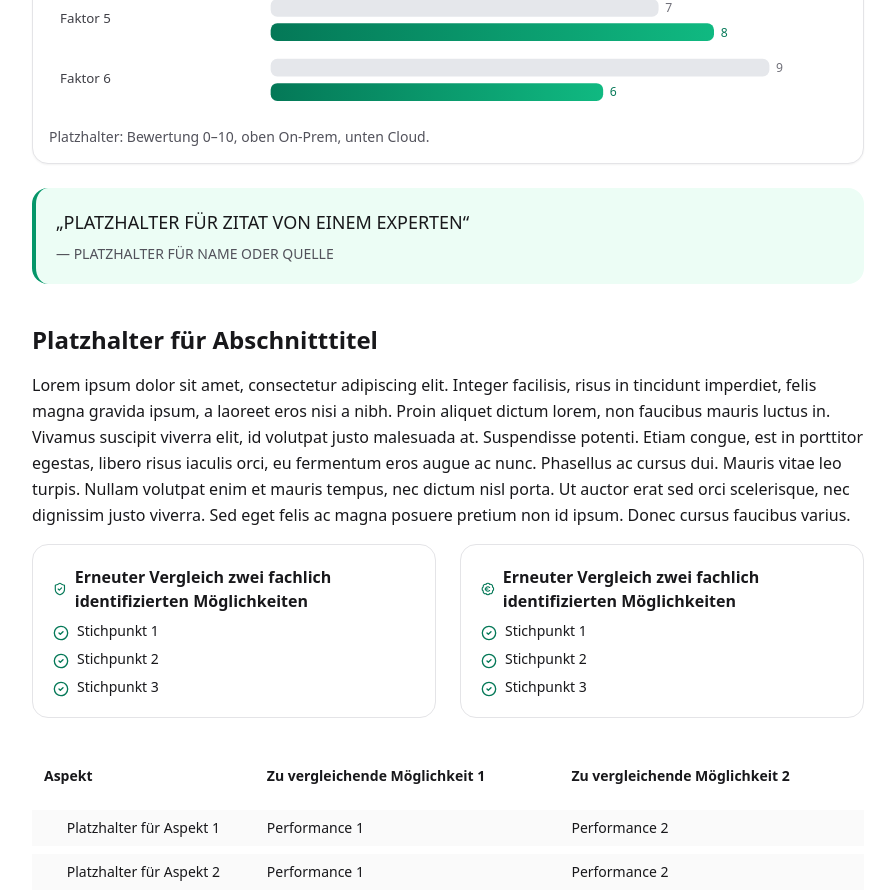
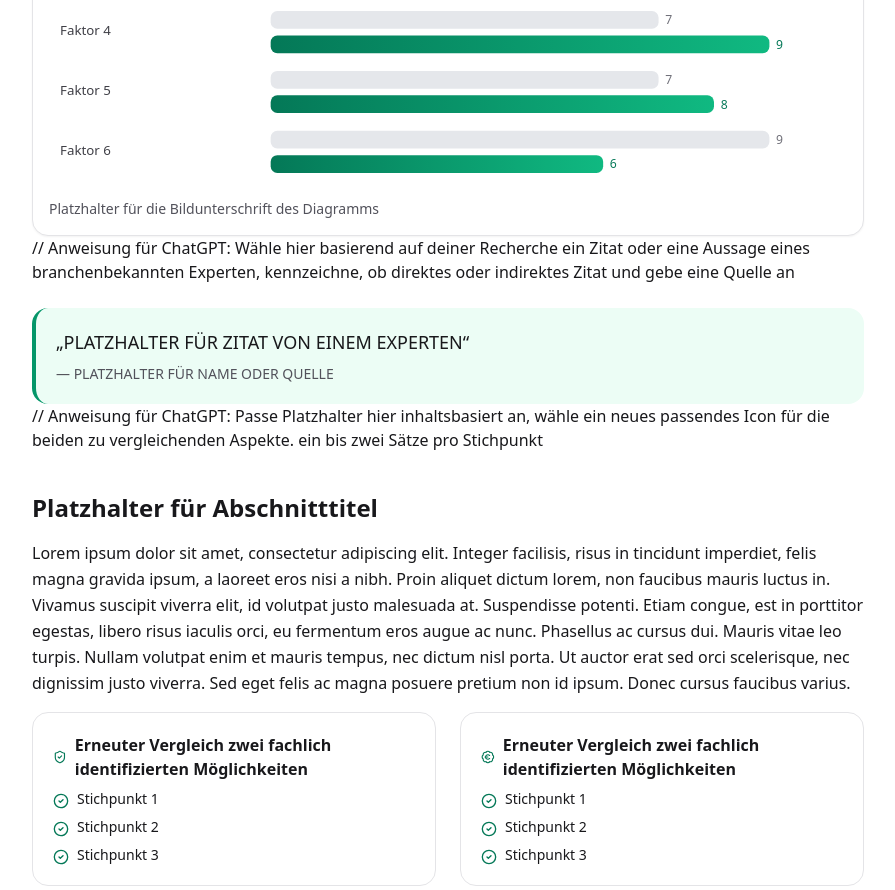
Before and after one commit to lennartnm/findbar_website, a Next.js app: page /blog/platzhalter-design-eins in a window 1280 px wide. Shown: the part 2180-3070 px from the top of the page, without its empty margins (192-1087 px from the left). Built offline with nearby package versions, Linux system fonts and the light colour scheme.

Commit message:
Update page.tsx

```diff
--- a/src/app/blog/platzhalter-design-eins/page.tsx
+++ b/src/app/blog/platzhalter-design-eins/page.tsx
@@ -1,3 +1,5 @@
+// Anweisung für ChatGPT: Importiere weitere Icons, hier, die du zur sinnvollen Darstellung in den unteren Sections benötigst
+
 import Head from "next/head";
 import {
   CheckCircle2,
@@ -27,10 +29,14 @@ const formatDateDE = (date = new Date()) =>
     timeZone: "Europe/Berlin",
   }).format(date);
 
+
+// Anweisung für ChatGPT: Ersetze den Farbverlauf durch verfügbare Informationen, behalte sonst RacingGreen bei
+
 const racingGreen = "from-emerald-700 to-emerald-500"; // Accent gradient
 const accent = "text-emerald-700";
 
-// ---------- Content Data (edit freely) ----------
+// Anweisung für ChatGPT: Passe die Platzhalter für Autorenname, Rolle, Image,LinkedIn, Reviewer, Company mit den zur Verfügung gestellten Informationen an
+
 const author = {
   name: "Autorenname",
   role: "Jobtitel und Erfahrungslevel des Autoren",
@@ -51,6 +57,9 @@ const company = {
 };
 
 // Sections used for ToC and reading time (strings only). Keep ids stable!
+
+// Anweisung für ChatGPT: Ersetze Titel und Content der Sections, behalte die Länge in etwa bei, ändere außerdem die Section IDs für einen sinnvollen Namen und passe den Code im weiteren Verlauf unten an. Die ersten beiden Sections sollen weiterhin die Grundlagen, Status Quo, und Trends aufgreifen. Abschnitt 3 bis 5 bitte sinnvoll ausfüllen. Greife typische Fehler bei Abschnitt 6 auf
+
 const sections = [
   {
     id: "grundlagen",
@@ -125,14 +134,17 @@ const Anchor = ({ id }: { id: string }) => (
 ); // stable anc
 
 // Simple static SVG chart (no client JS)
+
+// Anweisung für ChatGPT: Passe die Faktoren und zu vergleichenden Aspekte hier an, passe außerdem die Anzahl der zu vergleichenden Faktoren sinnvoll an, passe ebenfalls die Werte inhaltsgemäß quellenbasiert an
+
 const ComparisonChart = () => {
   const items = [
-    { k: "Faktor 1", onprem: 9, cloud: 5 },
-    { k: "Faktor 2", onprem: 9, cloud: 6 },
-    { k: "Faktor 3", onprem: 6, cloud: 8 },
-    { k: "Faktor 4", onprem: 7, cloud: 9 },
-    { k: "Faktor 5", onprem: 7, cloud: 8 },
-    { k: "Faktor 6", onprem: 9, cloud: 6 },
+    { k: "Faktor 1", vergleich1: 9, vergleich2: 5 },
+    { k: "Faktor 2", vergleich1: 9, vergleich2: 6 },
+    { k: "Faktor 3", vergleich1: 6, vergleich2: 8 },
+    { k: "Faktor 4", vergleich1: 7, vergleich2: 9 },
+    { k: "Faktor 5", vergleich1: 7, vergleich2: 8 },
+    { k: "Faktor 6", vergleich1: 9, vergleich2: 6 },
   ];
   const max = 10;
   const barH = 16;
@@ -149,7 +161,7 @@ const ComparisonChart = () => {
       <svg
         viewBox={`0 0 ${width} ${items.length * rowH + padTop}`}
         role="img"
-        aria-label="Vergleichsdiagramm: On-Premises vs. Cloud (Platzhalter)"
+        aria-label="Platzhalter für sinnvolle Beschreibung des Diagramms"
       >
         <defs>
           <linearGradient id="g1" x1="0" x2="1">
@@ -166,20 +178,20 @@ const ComparisonChart = () => {
                 {row.k}
               </text>
               {/* On-prem (grey, top bar) */}
-              <rect x={left} y={y} width={scale(row.onprem)} height={barH} fill="#e5e7eb" rx="6" />
-              <text x={left + scale(row.onprem) + 6} y={y + barH - 4} fontSize="11" className="fill-zinc-500">
-                {row.onprem}
+              <rect x={left} y={y} width={scale(row.vergleich1)} height={barH} fill="#e5e7eb" rx="6" />
+              <text x={left + scale(row.vergleich1) + 6} y={y + barH - 4} fontSize="11" className="fill-zinc-500">
+                {row.vergleich1}
               </text>
               {/* Cloud (green, bottom bar) */}
-              <rect x={left} y={y + barH + gap} width={scale(row.cloud)} height={barH} fill="url(#g1)" rx="6" />
-              <text x={left + scale(row.cloud) + 6} y={y + barH + gap + barH - 4} fontSize="11" className="fill-emerald-700">
-                {row.cloud}
+              <rect x={left} y={y + barH + gap} width={scale(row.vergleich2)} height={barH} fill="url(#g1)" rx="6" />
+              <text x={left + scale(row.vergleich2) + 6} y={y + barH + gap + barH - 4} fontSize="11" className="fill-emerald-700">
+                {row.vergleich2}
               </text>
             </g>
           );
         })}
       </svg>
-      <figcaption className="mt-2 text-sm text-zinc-600">Platzhalter: Bewertung 0–10, oben On‑Prem, unten Cloud.</figcaption>
+      <figcaption className="mt-2 text-sm text-zinc-600">Platzhalter für die Bildunterschrift des Diagramms</figcaption>
     </figure>
   );
 };
@@ -191,6 +203,8 @@ const GlossaryRow = ({ term, def }: { term: string; def: string }) => (
     <dd className="text-zinc-700">{def}</dd>
   </div>
 );
+
+// Anweisung für ChatGPT: Passe Platzhalter hier inhaltsbasiert an
 
 export default function Article() {
   const updated = formatDateDE();
@@ -306,6 +320,8 @@ export default function Article() {
           </div>
         </header>
 
+// Anweisung für ChatGPT: Passe Platzhalter hier inhaltsbasiert an, ein bis zwei Sätze pro TL;DR Stichpunkt
+
         {/* TL;DR */}
         <aside className="mb-10 rounded-2xl border border-emerald-200 bg-emerald-50 p-5">
           <h2 className="text-lg font-semibold mb-3">Das Wichtigste auf einen Blick</h2>
@@ -348,6 +364,8 @@ export default function Article() {
             </li>
           </ol>
         </nav>
+
+// Anweisung für ChatGPT: Passe Platzhalter hier inhaltsbasiert an, wähle ein neues passendes Icon für die beiden zu vergleichenden Aspekte. ein bis zwei Sätze pro Stichpunkt
 
         {/* Content */}
         <section>
@@ -392,10 +410,15 @@ export default function Article() {
           <ComparisonChart />
 
           {/* Expertenzitat */}
+
+// Anweisung für ChatGPT: Wähle hier basierend auf deiner Recherche ein Zitat oder eine Aussage eines branchenbekannten Experten, kennzeichne, ob direktes oder indirektes Zitat und gebe eine Quelle an
+
           <figure className="mt-6 rounded-2xl border-l-4 border-emerald-600 bg-emerald-50 p-5">
             <blockquote className="text-lg font-medium">„PLATZHALTER FÜR ZITAT VON EINEM EXPERTEN“</blockquote>
             <figcaption className="mt-2 text-sm text-zinc-600">— PLATZHALTER FÜR NAME ODER QUELLE</figcaption>
           </figure>
+
+// Anweisung für ChatGPT: Passe Platzhalter hier inhaltsbasiert an, wähle ein neues passendes Icon für die beiden zu vergleichenden Aspekte. ein bis zwei Sätze pro Stichpunkt
 
           {/* 3 */}
           <Anchor id="abschnitt-3" />
@@ -424,6 +447,8 @@ export default function Article() {
               </ul>
             </div>
           </div>
+
+// Anweisung für ChatGPT: Passe Platzhalter hier inhaltsbasiert an, wähle basierend auf deiner Recherche und vorher angezeigten Textinhalten sinnvoll zwei zu vergleichende Möglichkeiten, passe die Anzahl der zu vergleichenden Aspekte zwischen 3 und 10 inhaltsbasiert sinnvoll an
 
           {/* Vergleichstabelle */}
           <div className="mt-8 overflow-x-auto">
@@ -454,6 +479,8 @@ export default function Article() {
               </tbody>
             </table>
           </div>
+
+// Anweisung für ChatGPT: Passe Platzhalter hier inhaltsbasiert an, pro Stichpunkt ein Satz
 
           {/* 4 */}
           <Anchor id="abschnitt-4" />
@@ -493,6 +520,8 @@ export default function Article() {
             </div>
           </div>
 
+// Anweisung für ChatGPT: Passe Platzhalter hier inhaltsbasiert an
+
           {/* Bild 1 – volle Breite, 16:6 */}
           <figure className="mt-8 overflow-hidden rounded-2xl border border-zinc-200">
             <div className="relative w-full" style={{ aspectRatio: "16 / 6" }}>
@@ -503,6 +532,8 @@ export default function Article() {
             </div>
             <figcaption className="text-sm text-zinc-600">PLATZHALTER für Beschreibung des Bildes als Bildunterschrift</figcaption>
           </figure>
+
+// Anweisung für ChatGPT: Passe Platzhalter hier inhaltsbasiert an, wähle ein neues passendes Icon für die beiden zu vergleichenden Aspekte. Zwei Sätze pro Stichpunkt
 
           {/* 5 */}
           <Anchor id="abschnitt-5" />
@@ -517,6 +548,9 @@ export default function Article() {
             <li>Platzhalter für Satz 7</li>
           </ol>
 
+// Anweisung für ChatGPT: Passe Platzhalter hier inhaltsbasiert an
+
+
           {/* Bild 2 – 16:6 */}
           <figure className="mt-8 overflow-hidden rounded-2xl border border-zinc-200">
             <div className="relative w-full" style={{ aspectRatio: "16 / 6" }}>
@@ -527,6 +561,9 @@ export default function Article() {
             </div>
             <figcaption className="text-sm text-zinc-600">Platzhalter für Bildunterschrift</figcaption>
           </figure>
+
+// Anweisung für ChatGPT: Passe Platzhalter der Fehler und guten Praktiken an, wähle passenden Titel (H5) und pro Stichpunkt ein bis zwei Sätze
+
 
           {/* 6 */}
           <Anchor id="fehler" />
@@ -556,6 +593,9 @@ export default function Article() {
             </div>
           </div>
 
+// Anweisung für ChatGPT: Passe Platzhalter hier basierend auf dem Inhalt an
+
+
           {/* Weiterführende interne Links (Cluster) */}
           <aside className="mt-10 rounded-2xl border border-zinc-200 bg-zinc-50 p-5">
             <h3 className="font-semibold mb-3">Weiterführende Artikel</h3>
@@ -575,6 +615,9 @@ export default function Article() {
             </ul>
           </aside>
         </section>
+
+// Anweisung für ChatGPT: Passe Platzhalter hier inhaltsbasiert an, Antworten sind jeweils zwei bis drei Sätze lang
+
 
         {/* FAQ */}
         <section id="faq" className="mt-14">
@@ -649,6 +692,9 @@ export default function Article() {
           <p className="leading-relaxed">Platzhalter für Zusammenfassung</p>
         </section>
 
+// Anweisung für ChatGPT: Passe Platzhalter hier inhaltsbasiert an
+
+
         {/* CTA */}
         <section aria-label="Kontakt" className="mt-14">
           <div className="rounded-2xl border-2 border-dashed border-emerald-300 p-6 text-center">
@@ -700,6 +746,9 @@ export default function Article() {
           </div>
         </section>
 
+// Anweisung für ChatGPT: Liste hier die Quellen deiner Recherche, passe die Anzahl der Quellen je nach Recherche an dein tatsächliches Ergebnis an
+
+
         {/* Quellenverzeichnis */}
         <section className="mt-14">
           <h2 className="text-2xl font-bold mb-3">Quellen &amp; weiterführende Studien</h2>
@@ -719,6 +768,9 @@ export default function Article() {
           </ul>
         </section>
 
+// Anweisung für ChatGPT: Erkläre hier fünf fachlich relevante Begriffe aus dem Blogartikel, die Erklärung ist jeweils ein Satz
+
+
         {/* Mini-Glossar */}
         <section className="mt-14 mb-20">
           <h2 className="text-2xl font-bold mb-3">Mini-Glossar</h2>
```
